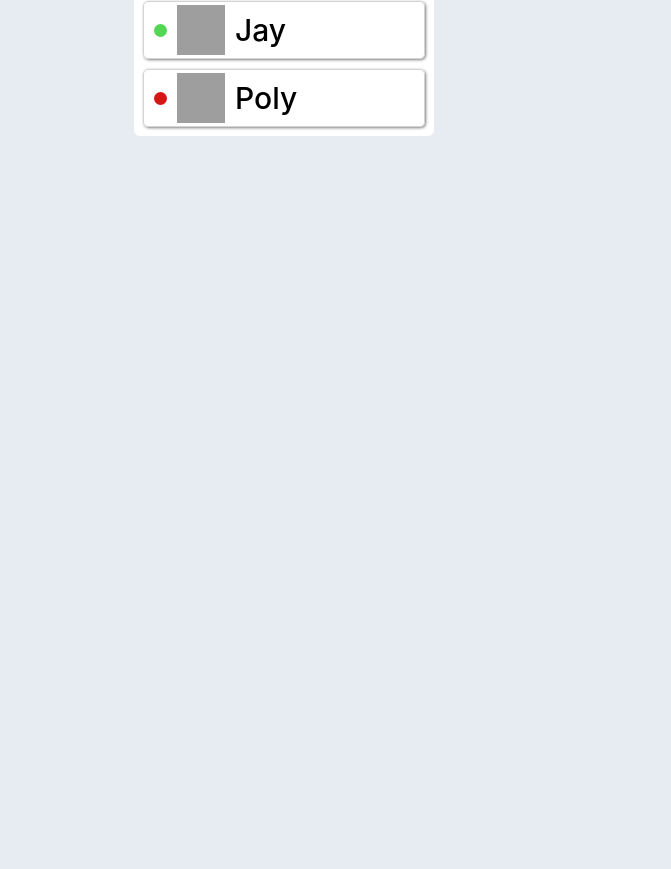
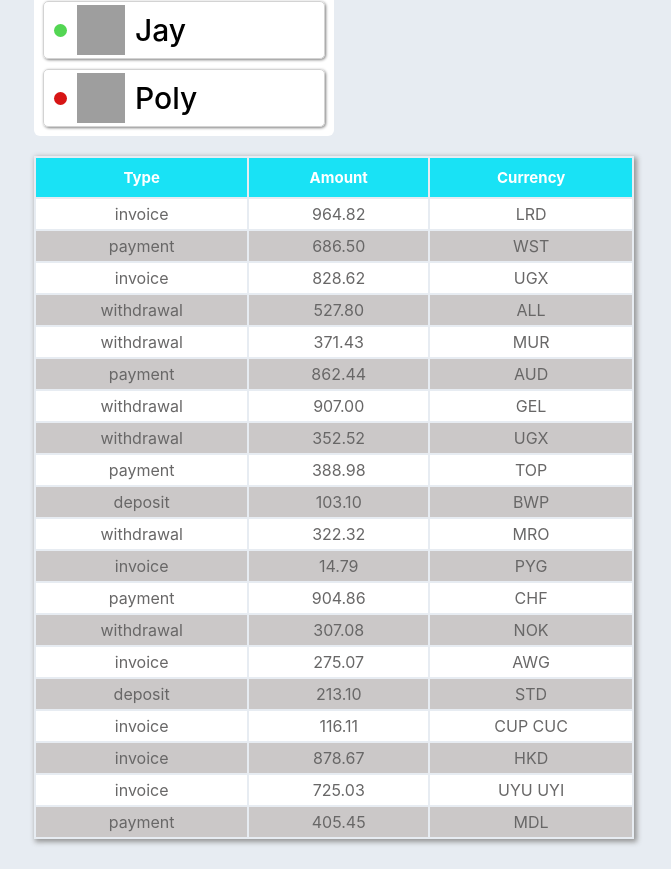
Before and after one commit to AlexKabaiev/goit-react-hw-01-components, a React (Create React App) app: page / in a window 1280 px wide. Shown: the part 974-1843 px from the top of the page, without its empty margins (306-977 px from the left). Before the commit the page ends 1140 px from the top, so only its background shows below. Built offline with nearby package versions, Linux system fonts and the light colour scheme; grey boxes are pictures that could not be loaded.

Commit message:
TransactionHistory fin

```diff
--- a/src/components/App.jsx
+++ b/src/components/App.jsx
@@ -1,12 +1,12 @@
 import Profile from './Profile';
 import Statistics from './Statistics';
 import FriendList from './FriendList';
-// import TransactionHistory from './TransactionHistory';
+import TransactionHistory from './TransactionHistory';
 
 import user from './Data/user.json';
 import data from './Data/data.json';
 import friends from './Data/friends.json';
-// import transactions from './Data/transactions.json';
+import transactions from './Data/transactions.json';
 
 const App = () => {
   return (
@@ -20,7 +20,7 @@ const App = () => {
       />
       <Statistics title="Upload stats" stats={data} />
       <FriendList friends={friends} />
-      {/*<TransactionHistory items={transactions} /> */}
+      <TransactionHistory items={transactions} />
     </>
   );
 };
--- a/src/components/Statistics/Statistics.module.css
+++ b/src/components/Statistics/Statistics.module.css
@@ -1,4 +1,5 @@
 .statistics {
+    width: 400px;
     display: flex;
     flex-direction: column;
     align-items: center;
--- a/src/components/TransactionHistory/TransactionHistory.js
+++ b/src/components/TransactionHistory/TransactionHistory.js
@@ -1,31 +1,44 @@
+import PropTypes from 'prop-types';
 import css from './TransactionHistory.module.css';
-import PropTypes from 'prop-types';
 
-const TransactionHistory = ({ items }) => {
+const TransactionsHistory = ({ items }) => {
+  const history = items.map(({ id, type, amount, currency }, index) => {
+    const stringColor = [`${css.body}`];
+    if (index % 2 !== 0) {
+      stringColor.push(`${css.odd}`);
+    }
     return (
-      <table class="transaction-history">
-        <thead>
-          <tr>
-            <th>Type</th>
-            <th>Amount</th>
-            <th>Currency</th>
-          </tr>
-        </thead>
+      <tr className={stringColor.join(' ')} key={id}>
+        <td className={css.bodyCell}>{type}</td>
+        <td className={css.bodyCell}>{amount}</td>
+        <td className={css.bodyCell}>{currency}</td>
+      </tr>
+    );
+  });
 
-        <tbody>
-          <tr>
-            <td>Invoice</td>
-            <td>125</td>
-            <td>USD</td>
-          </tr>
-          <tr>
-            <td>Withdrawal</td>
-            <td>85</td>
-            <td>USD</td>
-          </tr>
-        </tbody>
-      </table>
-    );
+  return (
+    <table className={css.history}>
+      <thead className={css.header}>
+        <tr className={css.headerRow}>
+          <th className={css.headerCell}>Type</th>
+          <th className={css.headerCell}>Amount</th>
+          <th className={css.headerCell}>Currency</th>
+        </tr>
+      </thead>
+      <tbody>{history}</tbody>
+    </table>
+  );
 };
 
-export default TransactionHistory;
+TransactionsHistory.propTypes = {
+  items: PropTypes.arrayOf(
+    PropTypes.shape({
+      id: PropTypes.string,
+      type: PropTypes.string,
+      amount: PropTypes.string,
+      currency: PropTypes.string,
+    })
+  ),
+};
+
+export default TransactionsHistory;
--- a/src/components/TransactionHistory/TransactionHistory.module.css
+++ b/src/components/TransactionHistory/TransactionHistory.module.css
@@ -0,0 +1,36 @@
+.history {
+    margin-top: 20px;
+    width: 600px;
+    box-shadow: 2px 2px 5px 1px rgb(150, 150, 150);
+}
+
+.header {
+    color: #fff;
+    font-size: 15px;
+    padding: 10px;
+}
+
+.headerRow {
+    background-color: rgb(25, 226, 245);
+    height: 30px;
+}
+
+.headerCell {
+    padding: 10px;
+}
+
+.body {
+    background-color: #fff;
+    color: rgb(104, 103, 103);
+    font-size: 16px;
+    padding: 5px;
+}
+
+.bodyCell {
+    padding: 5px;
+    text-align: center;
+}
+
+.odd {
+    background-color: rgb(203, 200, 200);
+}
```
